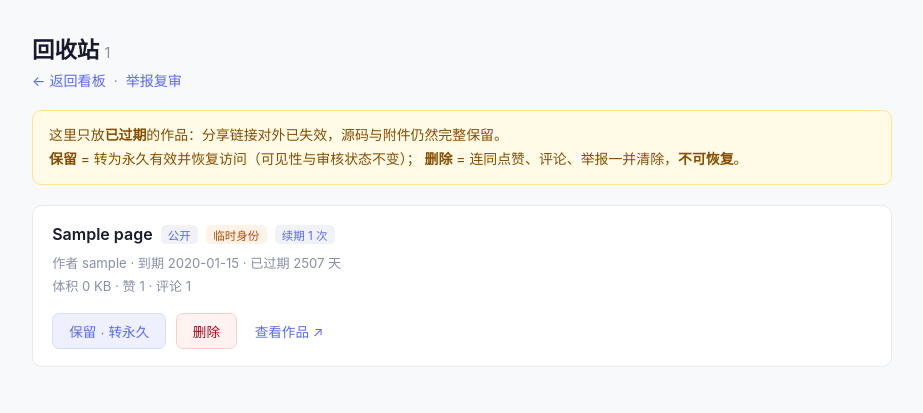
After one commit to tojoevan/html-gallery, a Flask app: page /admin/trash in a window 1280 px wide. The commit adds this page. Shown: the top 413 px of the page, without its empty margins (178-1101 px from the left). Run offline with Flask 2, Linux system fonts and the light colour scheme; the visitor is signed in with stand-in values (Sample User, id 1); tables that the repository leaves empty hold one stand-in row (values such as "Sample post"); some libraries are stand-ins or nearby versions.

Commit message:
feat: 过期作品进入管理员回收站，可逐条保留转永久或级联删除

```diff
--- a/app.py
+++ b/app.py
@@ -300,6 +300,18 @@ def identity_required(f):
     return decorated
 
 
+def _delete_pages_cascade(db, page_ids):
+    """删除作品并清掉其点赞/评论/举报，避免留下孤儿行。调用方负责 commit。"""
+    ids = [int(i) for i in page_ids]
+    if not ids:
+        return 0
+    marks = ','.join('?' * len(ids))
+    db.execute('DELETE FROM likes WHERE page_id IN (%s)' % marks, ids)
+    db.execute('DELETE FROM comments WHERE page_id IN (%s)' % marks, ids)
+    db.execute('DELETE FROM reports WHERE page_id IN (%s)' % marks, ids)
+    return db.execute('DELETE FROM pages WHERE id IN (%s)' % marks, ids).rowcount
+
+
 def _expiry_for(user_id, db):
     """游客作品 3 天到期；注册用户与管理员永久（NULL）。"""
     row = db.execute('SELECT is_guest, is_admin FROM users WHERE id=?', (user_id,)).fetchone()
@@ -357,12 +369,13 @@ def _recover_hit(ip):
     _recover_hits.setdefault(ip, []).append(now)
 
 
-# ── 过期策略（2026-11-26 明确决策）─────────────────────────────────────────────
-# 过期只影响「对外可见性」（访客 410），**不做任何自动清理**：
-#   1) 作品行、HTML 源码、附件一律留在库里，作者登录后仍能打开、续期、删除；
-#   2) 续期额度用尽也保留，等作者回来认领/注册后转永久；
-#   3) 因此禁止新增基于 share_expires_at 的定时 DELETE / 归档 / 软删任务。
-# 唯一的删除入口是 author 主动删除（/delete/<id>）与删账号级联（/delete_account）。
+# ── 过期策略（2026-11-26 更新）────────────────────────────────────────────────
+# 过期只影响「对外可见性」（访客 410），**仍不做任何自动删除**：
+#   1) 过期作品进入「回收站」（惰性判定：share_expires_at 已过，不落额外状态字段）；
+#   2) 由管理员在 /admin/trash 人工确认：保留（转永久）或删除（级联清点赞/评论/举报）；
+#   3) 作者续期、注册升级、管理员保留后，作品自动离开回收站；
+#   4) 因此仍禁止新增基于 share_expires_at 的定时 DELETE / 归档 / 软删任务——
+#      删除只能由作者主动操作或管理员在回收站逐条确认。
 def _is_expired(page):
     """到期判断：NULL 视为永久；坏数据不误伤（视为未到期）。到期≠删除，见上方策略。"""
     raw = page['share_expires_at']
@@ -647,10 +660,12 @@ def dashboard():
                 if p['hours_left'] is not None and p['hours_left'] <= EXPIRY_WARN_HOURS]
     expired_count = sum(1 for p in expiring if p['hours_left'] <= 0)
     me = db.execute('SELECT recovery_code FROM users WHERE id=?', (session['user_id'],)).fetchone()
+    is_admin = _is_admin(session['user_id'])
     return render_template('dashboard.html', pages=pages, expiring=expiring,
                            expired_count=expired_count,
                            expiring_hours=EXPIRY_WARN_HOURS,
-                           is_admin=_is_admin(session['user_id']),
+                           is_admin=is_admin,
+                           trash_count=_trash_count(db) if is_admin else 0,
                            is_guest=_is_guest(db, session['user_id']),
                            has_recovery=bool(me and me['recovery_code']),
                            recovered=bool(request.args.get('recovered')),
@@ -875,7 +890,7 @@ def delete_page(page_id):
     page = db.execute('SELECT * FROM pages WHERE id=?', (page_id,)).fetchone()
     if not page or page['user_id'] != session['user_id']:
         abort(403)
-    db.execute('DELETE FROM pages WHERE id=?', (page_id,))
+    _delete_pages_cascade(db, [page_id])
     db.commit()
     return redirect(url_for('dashboard'))
 
@@ -1328,6 +1343,90 @@ def api_report(page_id):
     return jsonify({'success': True, 'message': '举报已提交，作品进入复审'})
 
 
+# ── 回收站：过期作品待管理员确认保留或删除 ─────────────────────────────────────
+# 入站是惰性判定（share_expires_at 已过即入），不新增状态字段：
+# 作者续期、注册升级、管理员「保留」或「删除」后，作品自然离开列表。
+# 只支持逐条处置，没有定时批量删除——删除必须有人按下去。
+
+def _trash_rows(db):
+    """回收站候选：所有带到期时间的作品（数量很少，逐行用 _is_expired 判定）。"""
+    return db.execute(
+        '''SELECT p.id, p.title, p.slug, p.visibility, p.is_public, p.user_id,
+                  p.share_expires_at, p.created, p.updated, p.renew_count,
+                  length(CAST(p.html_source AS BLOB)) AS size_bytes,
+                  u.handle, u.username, u.is_guest,
+                  (SELECT COUNT(*) FROM likes l WHERE l.page_id=p.id) AS like_count,
+                  (SELECT COUNT(*) FROM comments c WHERE c.page_id=p.id) AS comment_count
+           FROM pages p JOIN users u ON u.id=p.user_id
+           WHERE p.share_expires_at IS NOT NULL
+           ORDER BY p.share_expires_at ASC'''
+    ).fetchall()
+
+
+def _trash_pages(db):
+    """已过期、待在回收站处理的作品，附带过期时长与体积信息。"""
+    now = datetime.now()
+    items = []
+    for row in _trash_rows(db):
+        if not _is_expired(row):
+            continue
+        item = dict(row)
+        item['visibility'] = _visibility(row)
+        try:
+            hours = int((now - datetime.fromisoformat(row['share_expires_at'])).total_seconds() // 3600)
+        except (ValueError, TypeError):
+            hours = None
+        item['expired_hours'] = hours
+        item['expired_days'] = None if hours is None else hours // 24
+        items.append(item)
+    return items
+
+
+def _trash_count(db):
+    """回收站待处理数量（看板入口用，不读 html_source，避免每次看板搬大字段）。"""
+    rows = db.execute('SELECT share_expires_at FROM pages WHERE share_expires_at IS NOT NULL')
+    return sum(1 for r in rows if _is_expired(r))
+
+
+@app.route('/admin/trash')
+@login_required
+def admin_trash():
+    if not _is_admin(session['user_id']):
+        abort(403)
+    return render_template('trash.html', items=_trash_pages(get_db()))
+
+
+@app.route('/admin/trash/<int:page_id>/<action>', methods=['POST'])
+@login_required
+def admin_trash_action(page_id, action):
+    """回收站处置：keep=保留并转永久；delete=级联删除（点赞/评论/举报一并清）。"""
+    if not _is_admin(session['user_id']):
+        return jsonify({'error': '无权限'}), 403
+    if action not in ('keep', 'delete'):
+        return jsonify({'error': '无效操作'}), 400
+    db = get_db()
+    page = db.execute('SELECT id, title, share_expires_at FROM pages WHERE id=?',
+                      (page_id,)).fetchone()
+    if not page:
+        return jsonify({'error': '作品不存在，可能已被作者删除'}), 404
+    if action == 'keep':
+        # 保留 = 转为永久：清空到期时间，作品恢复对外访问（可见性/审核状态不变）
+        db.execute('UPDATE pages SET share_expires_at=NULL, updated=? WHERE id=?',
+                   (datetime.now().isoformat(), page_id))
+        db.commit()
+        app.logger.info('回收站：%s 保留作品 %s《%s》并转永久',
+                        session.get('username'), page_id, page['title'])
+        return jsonify({'success': True, 'message': '已保留，作品转为永久有效'})
+    # 删除前复核：作者可能刚续期，作品已离开回收站，此时不应再删
+    if not _is_expired(page):
+        return jsonify({'error': '该作品已不在回收站（可能已被作者续期），刷新后再看'}), 409
+    _delete_pages_cascade(db, [page_id])
+    db.commit()
+    app.logger.info('回收站：%s 删除作品 %s《%s》',
+                    session.get('username'), page_id, page['title'])
+    return jsonify({'success': True, 'message': '已删除，不可恢复'})
+
+
 @app.route('/admin/review')
 @login_required
 def admin_review():
--- a/templates/dashboard.html
+++ b/templates/dashboard.html
@@ -159,7 +159,7 @@
     <a href="{{ url_for('new_page') }}" class="btn-primary">+ 新建</a>
     <a href="{{ url_for('index') }}">首页</a>
     <a href="{{ url_for('settings') }}">设置</a>
-    {% if is_admin %}<a href="{{ url_for('admin_review') }}">复审</a>{% endif %}
+    {% if is_admin %}<a href="{{ url_for('admin_review') }}">复审</a><a href="{{ url_for('admin_trash') }}">回收站{% if trash_count %}（{{ trash_count }}）{% endif %}</a>{% endif %}
     <a href="{{ url_for('logout') }}">退出</a>
   </div>
 </nav>
@@ -229,7 +229,7 @@
     </div>
     <div style="line-height:1.8;margin-bottom:10px;">
       {{ expiring[:3]|map(attribute='title')|join('、') }}{% if expiring|length > 3 %} 等{% endif %}。
-      {% if expired_count %}失效的链接访客打不开，续期后立即恢复。{% else %}到期后链接会失效（内容不会删除）。{% endif %}续期可延长 3 天。
+      {% if expired_count %}失效的链接访客打不开，作品会进入管理员回收站等待处理。续期后立即恢复，注册后永久保留。{% else %}到期后链接会失效（内容不会删除），转入管理员回收站。续期可延长 3 天。{% endif %}
     </div>
     <form method="post" action="{{ url_for('renew_all_expiring') }}" style="display:inline;">
       <button type="submit" style="background:#ad4e00;color:#fff;border:none;padding:7px 16px;border-radius:7px;font-size:.9rem;font-weight:500;cursor:pointer;">
--- a/templates/review.html
+++ b/templates/review.html
@@ -22,7 +22,7 @@
 </style>
 </head>
 <body>
-  <h1>举报复审 <span style="font-size:.85rem;font-weight:normal;"><a href="{{ url_for('dashboard') }}">← 返回</a></span></h1>
+  <h1>举报复审 <span style="font-size:.85rem;font-weight:normal;"><a href="{{ url_for('dashboard') }}">← 返回</a> · <a href="{{ url_for('admin_trash') }}">回收站</a></span></h1>
   {% if not reports %}
     <div class="card empty">暂无待复审举报</div>
   {% else %}
--- /dev/null
+++ b/templates/trash.html
@@ -0,0 +1,106 @@
+<!DOCTYPE html>
+<html lang="zh-CN">
+<head>
+<meta charset="UTF-8">
+<meta name="viewport" content="width=device-width, initial-scale=1.0">
+<title>回收站 - HTML Gallery</title>
+<link rel="icon" type="image/svg+xml" href="/static/favicon.svg">
+<style>
+  *, *::before, *::after { box-sizing: border-box; margin: 0; padding: 0; }
+  body { font-family: -apple-system, BlinkMacSystemFont, "PingFang SC", sans-serif; background: #f8f9fb; color: #1a1a2e; padding: 2rem 1.25rem; }
+  .wrap { max-width: 860px; margin: 0 auto; }
+  h1 { font-size: 1.4rem; margin-bottom: .4rem; }
+  .sub { font-size: .88rem; color: #8a8fa8; margin-bottom: 1.25rem; }
+  .sub a { color: #5b6af0; text-decoration: none; }
+  .hint {
+    background: #fffbe6; border: 1px solid #ffe58f; color: #874d00;
+    border-radius: 9px; padding: .8rem 1rem; font-size: .87rem; line-height: 1.7;
+    margin-bottom: 1.25rem;
+  }
+  .card { background: #fff; border: 1px solid #e8eaed; border-radius: 10px; padding: 1.1rem 1.2rem; margin-bottom: .9rem; }
+  .card-head { display: flex; flex-wrap: wrap; align-items: baseline; gap: .5rem; margin-bottom: .45rem; }
+  .title { font-weight: 600; word-break: break-word; }
+  .tag { font-size: .72rem; padding: .1rem .45rem; border-radius: 5px; background: #f0f2f7; color: #5b6af0; white-space: nowrap; }
+  .tag.guest { background: #fff2e8; color: #ad4e00; }
+  .tag.private { background: #fff1f0; color: #a8071a; }
+  .meta { font-size: .82rem; color: #8a8fa8; line-height: 1.8; word-break: break-word; }
+  .actions { display: flex; flex-wrap: wrap; gap: .6rem; margin-top: .85rem; align-items: center; }
+  button { padding: .45rem 1rem; border-radius: 7px; border: 1px solid #e8eaed; cursor: pointer; font-size: .85rem; background: #fff; }
+  button:disabled { opacity: .55; cursor: default; }
+  .keep { background: #eef0ff; border-color: #d8dcff; color: #5b6af0; }
+  .remove { background: #fff2f0; border-color: #ffccc7; color: #a8071a; }
+  .view { padding: .45rem .5rem; font-size: .85rem; color: #5b6af0; text-decoration: none; }
+  .done { font-size: .85rem; color: #237804; }
+  .empty { color: #8a8fa8; padding: 2.5rem; text-align: center; background: #fff; border: 1px solid #e8eaed; border-radius: 10px; }
+  @media (max-width: 420px) {
+    body { padding: 1.25rem .9rem; }
+    .card { padding: .95rem; }
+    .actions button { flex: 1 1 auto; }
+  }
+</style>
+</head>
+<body>
+<div class="wrap">
+  <h1>回收站 <span id="trash-count" style="font-size:.9rem;font-weight:normal;color:#8a8fa8;">{{ items|length }}</span></h1>
+  <div class="sub">
+    <a href="{{ url_for('dashboard') }}">← 返回看板</a>
+    &nbsp;·&nbsp;
+    <a href="{{ url_for('admin_review') }}">举报复审</a>
+  </div>
+
+  <div class="hint">
+    这里只放<strong>已过期</strong>的作品：分享链接对外已失效，源码与附件仍然完整保留。<br>
+    <strong>保留</strong> = 转为永久有效并恢复访问（可见性与审核状态不变）；
+    <strong>删除</strong> = 连同点赞、评论、举报一并清除，<strong>不可恢复</strong>。
+  </div>
+
+  {% if not items %}
+    <div class="empty">回收站是空的，没有待处理的过期作品。</div>
+  {% else %}
+    {% for it in items %}
+    <div class="card" id="trash-{{ it.id }}">
+      <div class="card-head">
+        <span class="title">{{ it.title }}</span>
+        <span class="tag">{{ {'public': '公开', 'unlisted': '仅链接', 'private': '私密'}[it.visibility] }}</span>
+        <span class="tag {% if it.is_guest %}guest{% endif %}">{{ '临时身份' if it.is_guest else '注册用户' }}</span>
+        {% if it.renew_count %} <span class="tag">续期 {{ it.renew_count }} 次</span>{% endif %}
+      </div>
+      <div class="meta">
+        作者 {{ it.handle or it.username }}{% if it.handle and it.username and not it.username.startswith('guest-') and it.username != it.handle %}（账号 {{ it.username }}）{% endif %} · 到期 {{ it.share_expires_at[:16]|replace('T', ' ') }}
+        {% if it.expired_days %}· 已过期 {{ it.expired_days }} 天{% elif it.expired_hours %}· 已过期 {{ it.expired_hours }} 小时{% else %}· 已过期{% endif %}
+        <br>
+        体积 {% if it.size_bytes >= 1048576 %}{{ '%.1f MB' % (it.size_bytes / 1048576) }}{% else %}{{ '%.0f KB' % (it.size_bytes / 1024) }}{% endif %}
+        · 赞 {{ it.like_count }} · 评论 {{ it.comment_count }}
+      </div>
+      <div class="actions">
+        <button class="keep" onclick="act({{ it.id }}, 'keep', this)">保留 · 转永久</button>
+        <button class="remove" onclick="act({{ it.id }}, 'delete', this)">删除</button>
+        <a class="view" href="{{ page_url(it) }}" target="_blank" rel="noopener">查看作品 ↗</a>
+      </div>
+    </div>
+    {% endfor %}
+  {% endif %}
+</div>
+<script>
+  function act(id, action, btn) {
+    if (action === 'delete' && !confirm('删除后不可恢复，作品的点赞与评论会一并清除。确定删除？')) return;
+    btn.disabled = true;
+    fetch('/admin/trash/' + id + '/' + action, { method: 'POST' })
+      .then(function (r) { return r.json(); })
+      .then(function (d) {
+        if (d.success) {
+          var card = document.getElementById('trash-' + id);
+          card.remove();
+          var left = document.querySelectorAll('.card').length;
+          document.getElementById('trash-count').textContent = left;
+          if (!left) { location.reload(); }
+        } else {
+          btn.disabled = false;
+          alert(d.error || '操作失败');
+        }
+      })
+      .catch(function () { btn.disabled = false; alert('网络错误，请重试'); });
+  }
+</script>
+</body>
+</html>
```
Also changed, not shown: test_trash.py (added, +186 -0 lines).
